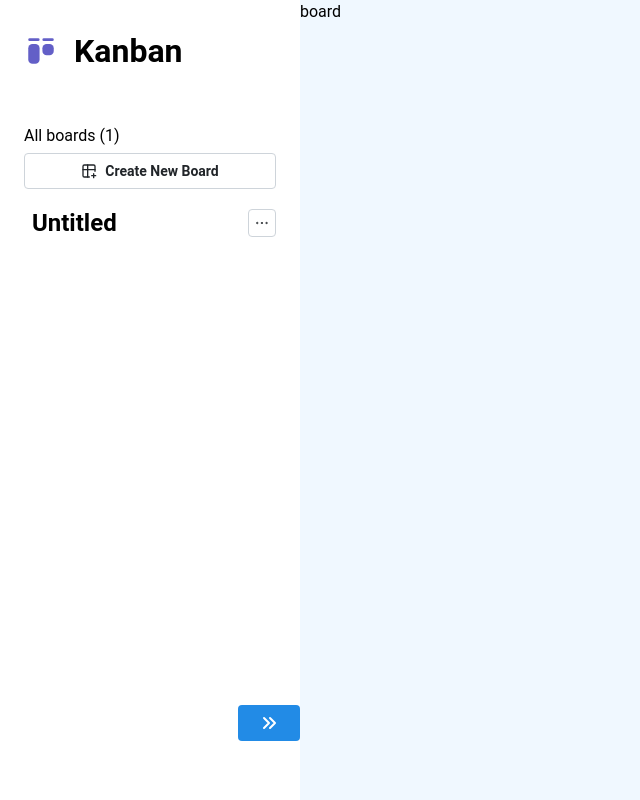
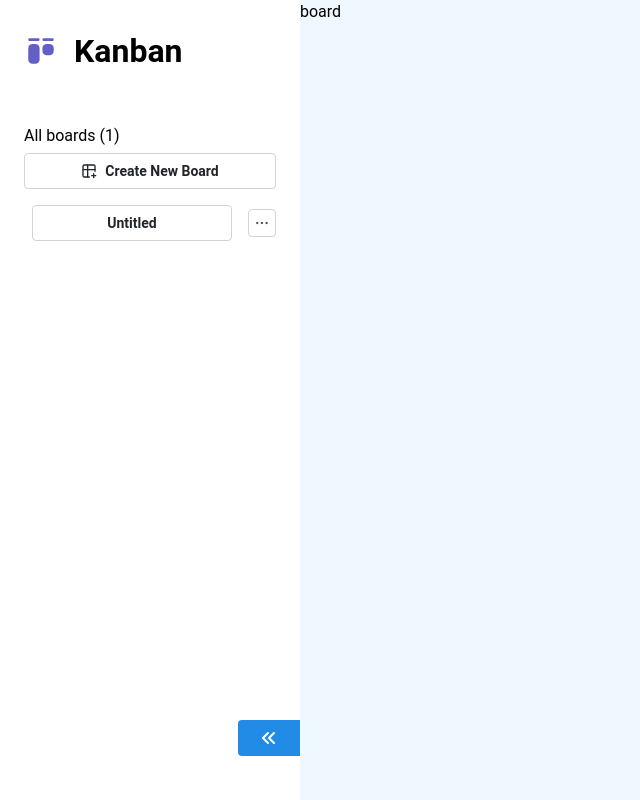
Before and after one commit to Alain-sys/kanban, a React (Vite) app: page / in a window 1280 px wide. Both pictures are taken after a click on the button "Create New Board". Shown: the whole page, without its empty margins (0-640 px from the left). Built offline with nearby package versions, Linux system fonts and the light colour scheme.

Commit message:
style: fix animation menu

```diff
--- a/src/components/MenuBoard/MenuBoard.module.css
+++ b/src/components/MenuBoard/MenuBoard.module.css
@@ -1,14 +1,14 @@
 .menu {
+  min-height: 100vh;
+  display: flex;
+  flex-direction: column;
   flex-shrink: 0;
   padding: 32px 0;
-  transition: width 2s;
+  transition: width 0.4s ease;
 }
 
 .menu--open {
-  display: flex;
-  flex-direction: column;
   width: 300px;
-  min-height: 100vh;
 }
 
 .menu--close {
@@ -40,18 +40,22 @@
 }
 
 .menu__scroll {
+  min-height: 70%;
+  display: flex;
+  flex-direction: column;
+  gap: 8px;
   overflow-y: scroll;
-  /* min-height: 70%; */
-  min-height: 500px;
-  height: 500px;
 }
 
 .menu__board {
   display: flex;
-  justify-content: space-between;
   align-items: center;
   gap: 16px;
   padding: 0 24px 0 32px;
+}
+
+.menu__button_board {
+  width: 100%;
 }
 
 .menu__button_container {
@@ -60,23 +64,21 @@
 
 .menu__button {
   position: absolute;
-
-  transition:
-    right 2s,
-    transform 2s; /* Transition pour le déplacement */
+  transition: 0.4s;
 }
 
 .menu__button--open {
   right: -62px;
-  transform: translateX(0); /* Aucun déplacement horizontal */
+  transform: translateX(0);
   border-top-left-radius: 0;
   border-bottom-left-radius: 0;
 }
 
 .menu__button--close {
-  right: 0; /* Position à l'intérieur du menu */
-  transform: translateX(0); /* Déplacement horizontal complet à l'intérieur */
-  /* margin-right: -50px; */
+  right: 0;
+  transform: translateX(0);
+  border-top-right-radius: 0;
+  border-bottom-right-radius: 0;
 }
 
 .menu__button_icon {
@@ -84,10 +86,9 @@
 }
 
 .menu__button_icon--close {
-  transition-delay: 1s;
-  transform: rotate(180deg);
+  transform: rotate(0);
 }
 
 .menu__button_icon--open {
-  transform: rotate(0);
+  transform: rotate(180deg);
 }
--- a/src/components/MenuBoard/MenuBoard.tsx
+++ b/src/components/MenuBoard/MenuBoard.tsx
@@ -85,7 +85,6 @@ const MenuBoard = () => {
       <div className={styles.menu__scroll}>
         {boardList.map((board) => (
           <div key={board.id} className={styles.menu__board}>
-            <div>
               {editingBoardId === board.id ? (
                 <TextInput
                   type="text"
@@ -100,9 +99,8 @@ const MenuBoard = () => {
                   autoComplete="off"
                 />
               ) : (
-                <h2>{board.title}</h2>
+                <Button variant="default" className={styles.menu__button_board}>{board.title}</Button>
               )}
-            </div>
             <MenuBoardOptions
               isOpenBoardOptionsById={isOpenBoardOptionsById}
               boardList={boardList}
```
